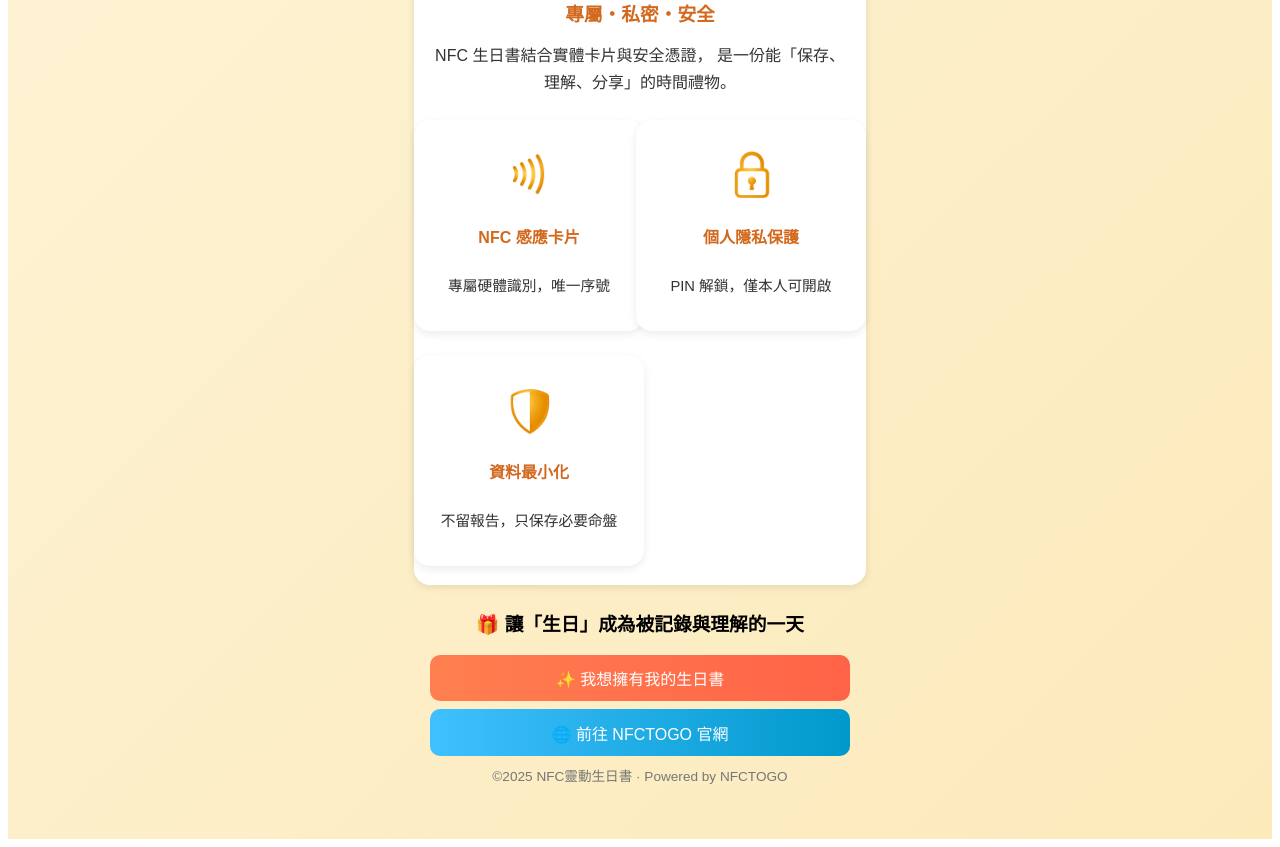
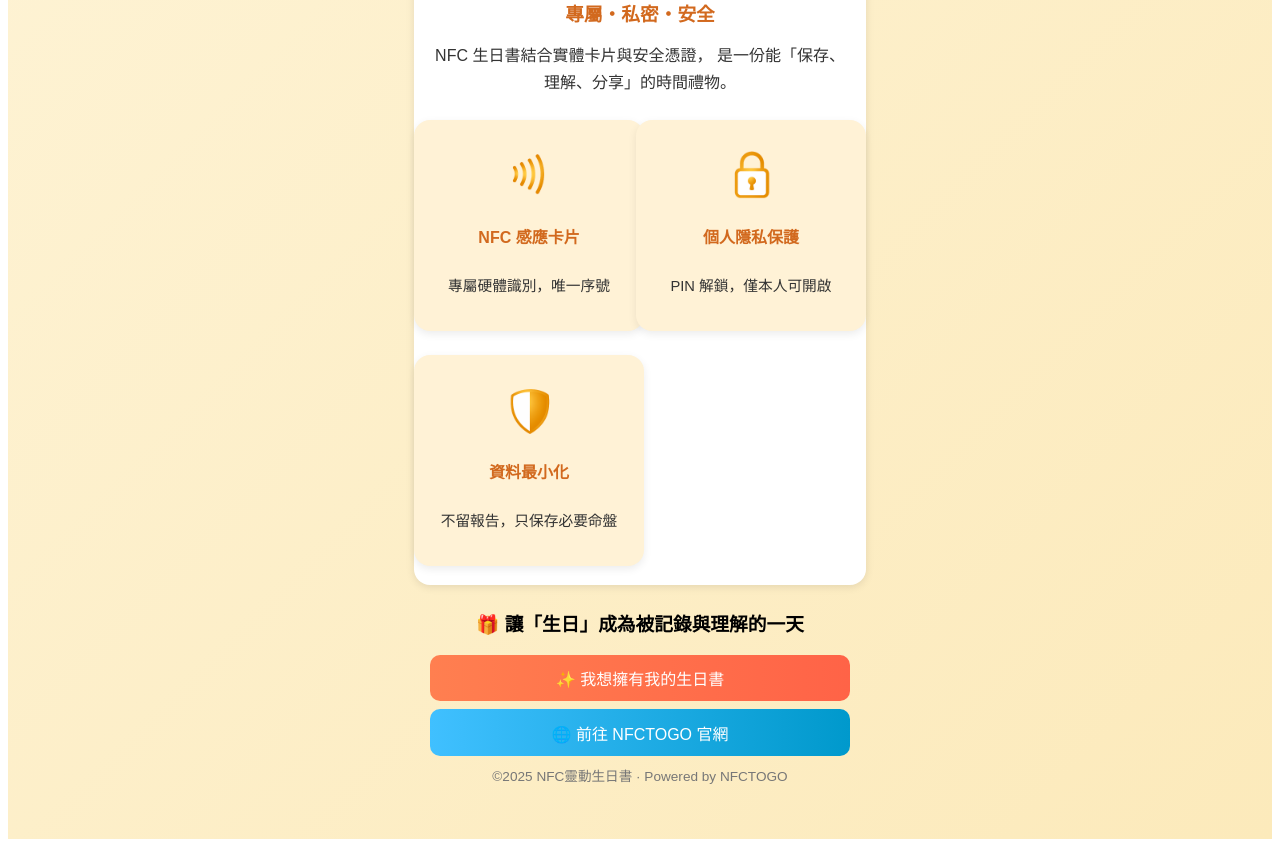
Before and after one commit to srluo/NFC-HBBK, a Next.js app: page /intro in a window 1280 px wide. Shown: the part 1760-2607 px from the top of the page. Built offline with nearby package versions, Linux system fonts and the light colour scheme.

Commit message:
Update book.module.css

```diff
--- a/pages/book/book.module.css
+++ b/pages/book/book.module.css
@@ -275,7 +275,7 @@
 }
 
 .grid3 div {
-  background: #fff;
+  background: #fff2d6;
   border-radius: 16px;
   padding: 1.2rem 1rem;
   text-align: center;
```
